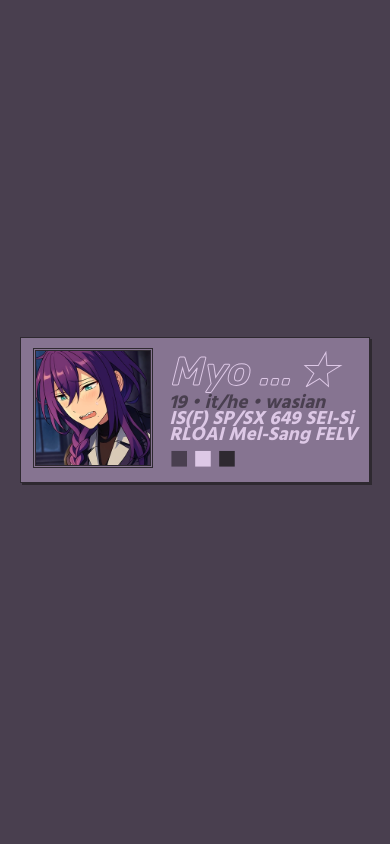
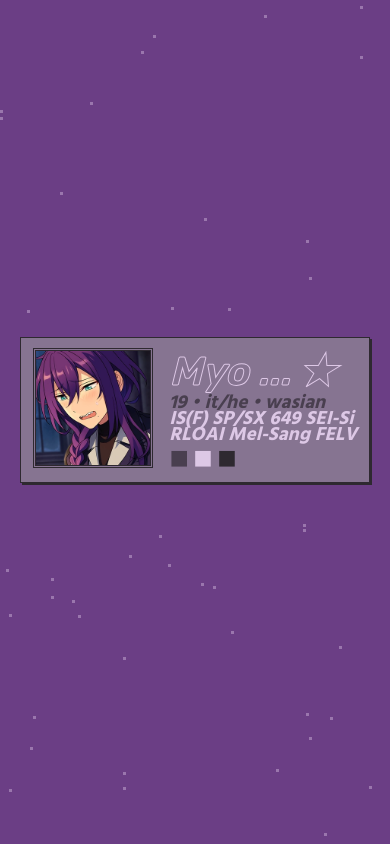
Before and after one commit to hydrasplatling/hydrasplatling.github.io, a plain HTML site: page index.html in a window 390 px wide. Drawn offline with nearby package versions, Linux system fonts and the light colour scheme.

Commit message:
i hate y ou firefox mobile die firefox mobile

```diff
--- a/scripts.js
+++ b/scripts.js
@@ -13,3 +13,139 @@ $('#about-toggle').click(function(){
     $(".section").not(".contact").slideUp();
     $(".contact").slideToggle();
  });
+
+ // SNOW CODE
+
+ // <![CDATA[
+  var speed=50; // lower number for faster
+  var flakes=50; // number of flakes
+  var colour="#ddc8e669"; // colour of flakes
+  var slush=0; // set to '0' for no slush or otherwise set to height at which slush melts
+  var over_or_under="under"; // set to "over" for snow to always be on top, or "under" to allow it to float behind other objects
+
+  /***************************\
+  *     Let It Snow Effect    *
+  *(c)2004-13 mf2fm web-design*
+  *  http://www.mf2fm.com/rv  *
+  * DON'T EDIT BELOW THIS BOX *
+  \***************************/
+  var flks=new Array();
+  var flkx=new Array();
+  var flky=new Array();
+  var fldy=new Array();
+  var slss=new Array();
+  var slsh=new Array();
+  var swide, shigh, boddie;
+
+  function addLoadEvent(funky) {
+    var oldonload=window.onload;
+    if (typeof(oldonload)!='function') window.onload=funky;
+    else window.onload=function() {
+      if (oldonload) oldonload();
+      funky();
+    }
+  }
+
+  addLoadEvent(baby_its_cold_outside);
+
+  function baby_its_cold_outside() { if (document.getElementById) {
+    var i;
+    boddie=document.createElement("div");
+    i=boddie.style;
+    i.position="fixed";
+    i.top="0px";
+    i.left="0px";
+    i.overflow="visible";
+    i.width="1px";
+    i.height="1px";
+    i.backgroundColor="transparent";
+    document.body.appendChild(boddie);
+    set_width();
+    for (var i=0; i<flakes; i++) {
+      flks[i]=createDiv(3, 3, colour);
+      flkx[i]=3*Math.floor(Math.random()*swide/3);
+      flky[i]=Math.floor(Math.random()*shigh);
+      fldy[i]=2+Math.floor(Math.random()*4);
+      flks[i].style.left=flkx[i]+"px";
+      flks[i].style.top=flky[i]+"px";
+    flks[i].style.zIndex=(over_or_under=="over")?"1001":"0";
+      boddie.appendChild(flks[i]);
+    }
+    setInterval("let_it_snow()", speed);
+  }}
+
+  function createDiv(height, width, colour) {
+    var div=document.createElement("div");
+    div.style.position="absolute";
+    div.style.height=height+"px";
+    div.style.width=width+"px";
+    div.style.overflow="hidden";
+    div.style.backgroundColor=colour;
+    return (div);
+  }
+
+  window.onresize=set_width;
+  function set_width() {
+    var sw_min=999999;
+    var sh_min=999999;
+    if (document.documentElement && document.documentElement.clientWidth) {
+      if (document.documentElement.clientWidth>0) sw_min=document.documentElement.clientWidth;
+      if (document.documentElement.clientHeight>0) sh_min=document.documentElement.clientHeight;
+    }
+    if (typeof(self.innerWidth)=='number' && self.innerWidth) {
+      if (self.innerWidth>0 && self.innerWidth<sw_min) sw_min=self.innerWidth;
+      if (self.innerHeight>0 && self.innerHeight<sh_min) sh_min=self.innerHeight;
+    }
+    if (document.body.clientWidth) {
+      if (document.body.clientWidth>0 && document.body.clientWidth<sw_min) sw_min=document.body.clientWidth;
+      if (document.body.clientHeight>0 && document.body.clientHeight<sh_min) sh_min=document.body.clientHeight;
+    }
+    if (sw_min==999999 || sh_min==999999) {
+      sw_min=800;
+      sh_min=600;
+    }
+    swide=sw_min-3;
+    shigh=sh_min;
+    if (slush) {
+      if (swide/3>slss.length) for (i=slss.length; i<swide/3; i++) {
+        if (!slsh[i]) slsh[i]=3;
+        slss[i]=createDiv(slsh[i], 3, colour);
+        boddie.appendChild(slss[i]);
+      }
+      for (i=0; i<swide/3; i++) {
+        slss[i].style.height=slsh[i]+"px";
+        slss[i].style.top=shigh-slsh[i]+"px";
+        slss[i].style.left=3*i+"px";
+      }
+      if (i<slss.length && slss[i].style.left!="-3px") for (; i<slss.length; i++) slss[i].style.left="-3px";
+    }
+  }
+
+  function let_it_snow(c) {
+    var i, x, o=0, z=0;
+    for (i=0; i<flakes; i++) {
+      flky[i]+=fldy[i];
+    x=Math.floor(flkx[i]/3);
+      if (slush) {
+        o+=slsh[x];
+        if (flky[i]>=shigh-slsh[x]) {
+          if (x<swide && slsh[x]>slsh[x+1]+3) x++;
+          else if (x>0 && slsh[x]>slsh[x-1]+3) x--;
+          slss[x].style.top=shigh-(slsh[x]+=3)+"px";
+          slss[x].style.height=slsh[x]+"px";
+      flky[i]=shigh;
+      }
+      }
+      if (flky[i]>=shigh || flkx[i]>swide) {
+      flky[i]=0;
+      fldy[i]=2+Math.floor(Math.random()*4);
+      flkx[i]=3*Math.floor(Math.random()*swide/3);
+      flks[i].style.left=flkx[i]+"px";
+      z++;
+    }
+    flks[i].style.top=flky[i]+"px";
+    }
+    if (o>flakes*slush) for (i=0; i<slsh.length; i++) if (slsh[i]>3) slsh[i]--;
+    if (z || o>flakes*slush) set_width();
+  }
+  // ]]>
--- a/styles.css
+++ b/styles.css
@@ -7,7 +7,7 @@
 }
 
 body {
-    background:#493f4f;
+    background:#6b3e85;
 }
 
 h1 {
```
